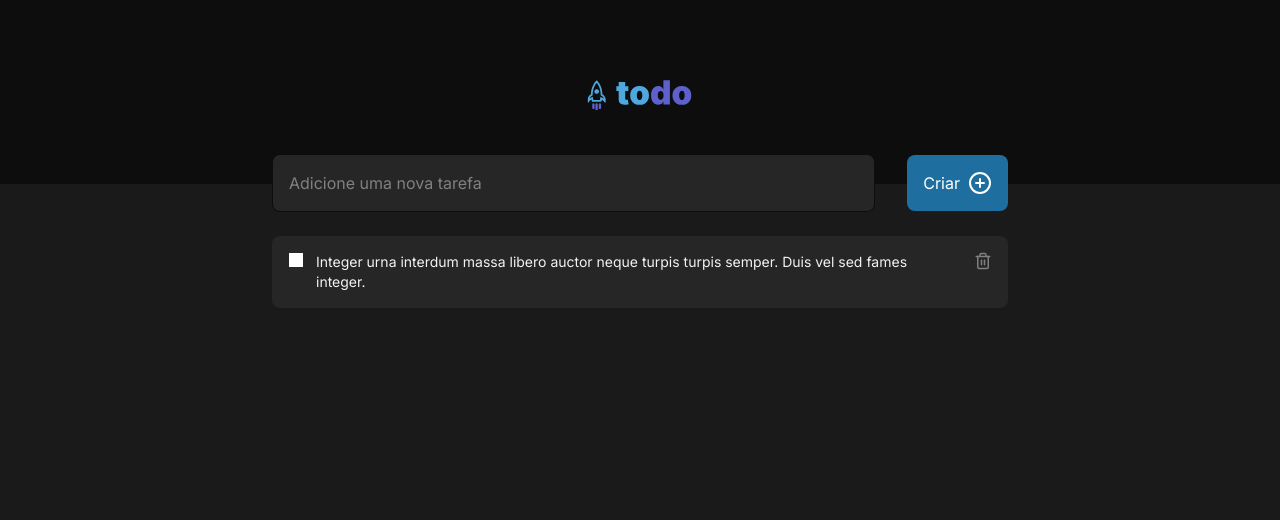
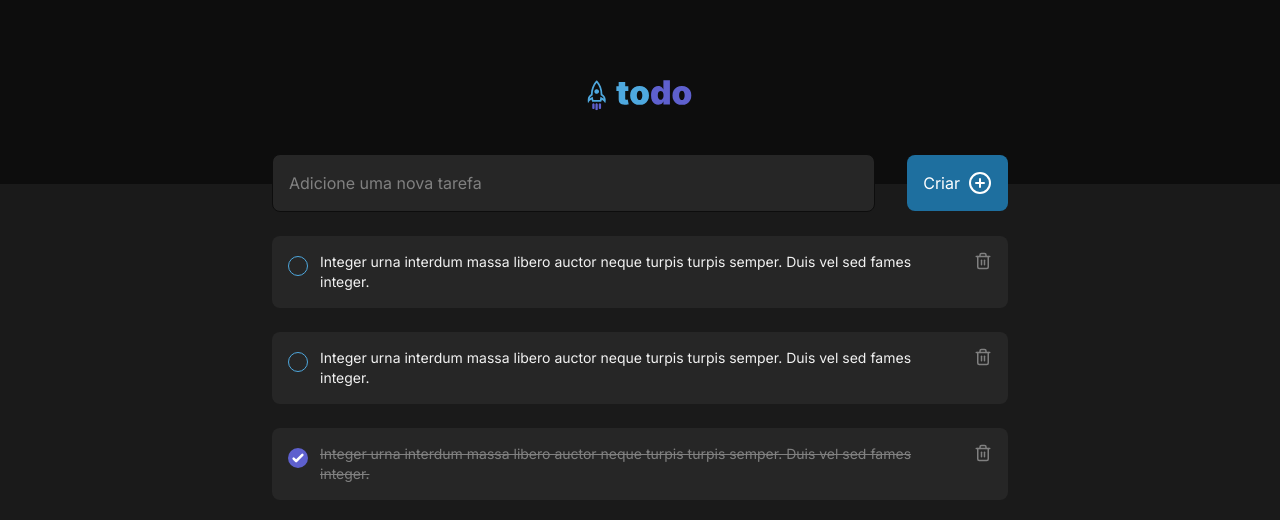
Before and after one commit to fanuelcouto99/to-do-list, a Next.js app in the folder web/: page / in a window 1280 px wide. Shown: the top 520 px of the page. Built offline with nearby package versions, Linux system fonts and the light colour scheme.

Commit message:
Salvando alterações na listagem de tarefas

```diff
--- a/web/package.json
+++ b/web/package.json
@@ -9,7 +9,6 @@
     "lint": "next lint"
   },
   "dependencies": {
-    "@tailwindcss/forms": "^0.5.3",
     "@types/node": "20.2.5",
     "@types/react": "18.2.8",
     "@types/react-dom": "18.2.4",
@@ -21,5 +20,8 @@
     "react-dom": "18.2.0",
     "tailwindcss": "3.3.2",
     "typescript": "5.1.3"
+  },
+  "devDependencies": {
+    "@tailwindcss/forms": "^0.5.3"
   }
 }
--- a/web/src/components/ToDoList.tsx
+++ b/web/src/components/ToDoList.tsx
@@ -5,8 +5,44 @@ export function ToDoList() {
         <div className="flex flex-col items-center justify-center">
             <div className="w-[46rem] mt-6 bg-gray-500 p-4 rounded-lg flex items-center justify-between">
                 <div className="flex items-center gap-3">
-                    <input type="checkbox" name="toDoItem" id="toDoItem" className="flex self-start"/>
-                    <span className="text-gray-100 text-sm w-[39.5rem] self-start">
+                    <input
+                        type="checkbox"
+                        name="toDoItem"
+                        id="toDoItem"
+                        className="flex self-start w-5 h-5 rounded-full mt-1 bg-transparent border border-blue-500 hover:border-blue-600 cursor-pointer hover:bg-blue-600/20 transition-colors focus:ring-offset-0 focus:ring-0 checked:bg-purple-600 hover:checked:bg-purple-500"
+                    />
+                    <span className="text-gray-100 text-sm w-[39.5rem]">
+                        Integer urna interdum massa libero auctor neque turpis turpis semper. Duis vel sed fames integer.
+                    </span>
+                </div>
+                <Trash2 size={18} color="#808080" className="cursor-pointer hover:stroke-red-500 transition-colors self-start" />
+            </div>
+
+            <div className="w-[46rem] mt-6 bg-gray-500 p-4 rounded-lg flex items-center justify-between">
+                <div className="flex items-center gap-3">
+                    <input
+                        type="checkbox"
+                        name="toDoItem"
+                        id="toDoItem"
+                        className="flex self-start w-5 h-5 rounded-full mt-1 bg-transparent border border-blue-500 hover:border-blue-600 cursor-pointer hover:bg-blue-600/20 transition-colors focus:ring-offset-0 focus:ring-0 checked:bg-purple-600 hover:checked:bg-purple-500"
+                    />
+                    <span className="text-gray-100 text-sm w-[39.5rem]">
+                        Integer urna interdum massa libero auctor neque turpis turpis semper. Duis vel sed fames integer.
+                    </span>
+                </div>
+                <Trash2 size={18} color="#808080" className="cursor-pointer hover:stroke-red-500 transition-colors self-start" />
+            </div>
+
+            <div className="w-[46rem] mt-6 bg-gray-500 p-4 rounded-lg flex items-center justify-between">
+                <div className="flex items-center gap-3">
+                    <input
+                        type="checkbox"
+                        name="toDoItem"
+                        id="toDoItem"
+                        checked
+                        className="flex self-start w-5 h-5 rounded-full mt-1 bg-transparent border border-blue-500 hover:border-blue-600 cursor-pointer hover:bg-blue-600/20 transition-colors focus:ring-offset-0 focus:ring-0 checked:bg-purple-600 hover:checked:bg-purple-500"
+                    />
+                    <span className="text-gray-300 line-through text-sm w-[39.5rem]">
                         Integer urna interdum massa libero auctor neque turpis turpis semper. Duis vel sed fames integer.
                     </span>
                 </div>
```
Also changed, not shown: 1 other file (tests, documents, lock files or other folders).
